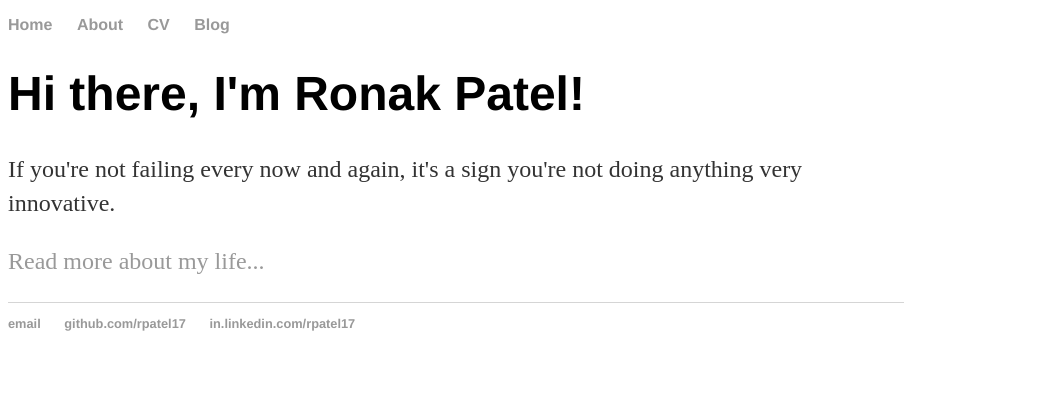
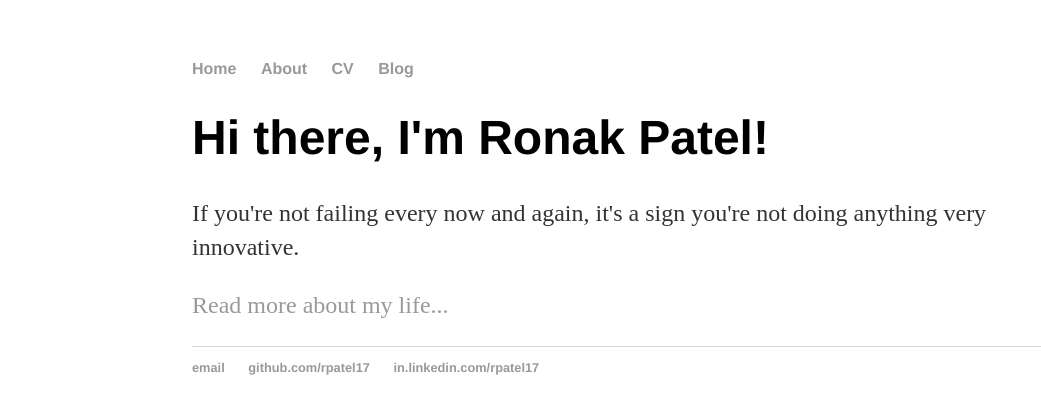
Before and after one commit to rpatel17/rpatel17.github.io, a Jekyll site: the page built from index.html, in a window 1280 px wide. Shown: the top 414 px of the page, without its empty margins (0-1041 px from the left). Built offline with Jekyll 4.4.1, drawn with Linux system fonts in a browser that asks for light colours.

Commit message:
Update main.css

```diff
--- a/css/main.css
+++ b/css/main.css
@@ -1,5 +1,4 @@
 body {
-    style="background-color:red;"
     margin: 60px auto;
     width: 70%;
 }
```
